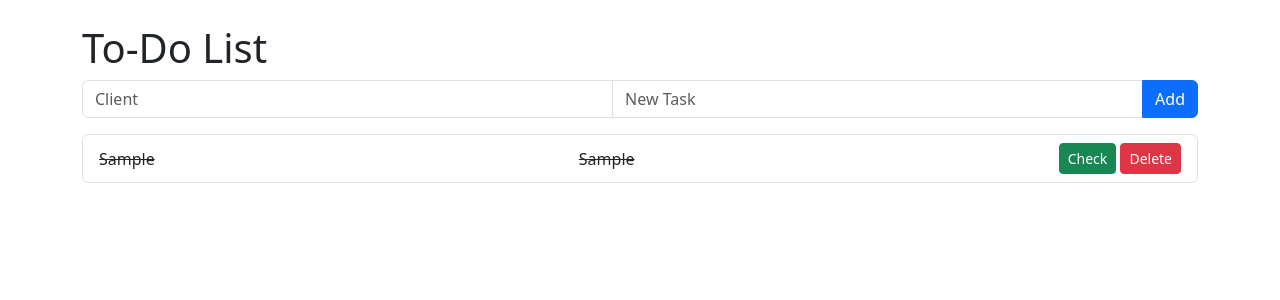
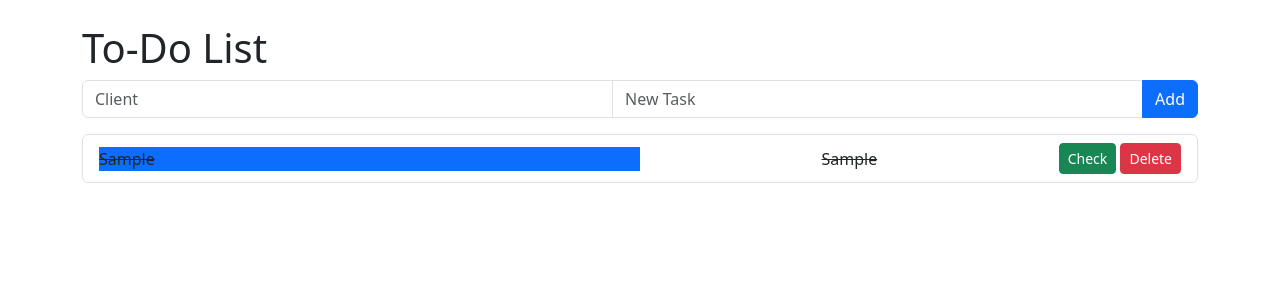
Before and after one commit to hello-dg/Time-Tracking, a Flask app: page / in a window 1280 px wide. Shown: the top 300 px of the page. Run offline with Flask 3, Linux system fonts and the light colour scheme; tables that the repository leaves empty hold one stand-in row (values such as "Sample post").

Commit message:
Learn Bootstrap - refresh css knowledge

```diff
--- a/templates/index.html
+++ b/templates/index.html
@@ -21,7 +21,7 @@
         <ul class="list-group">
             {% for task in tasks %}
                 <li class="list-group-item d-flex justify-content-between align-items-center">
-                    <span style="text-decoration: {{ 'line-through' if task.done else 'none' }}">{{ task.client }}</span>
+                    <span class="d-inline-block w-50 h-25 bg-primary" style="text-decoration: {{ 'line-through' if task.done else 'none' }}">{{ task.client }}</span>
                     <span style="text-decoration: {{ 'line-through' if task.done else 'none' }}">{{ task.task }}</span>
                     <div>
                         <a href="{{ url_for('check_task', task_id=loop.index0) }}" class="btn btn-success btn-sm">Check</a>
```
